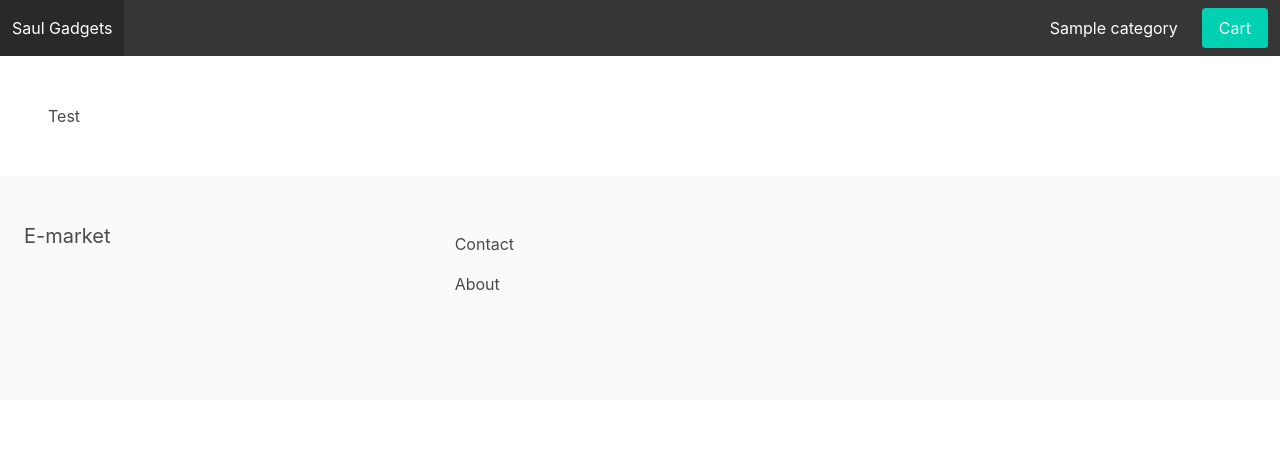
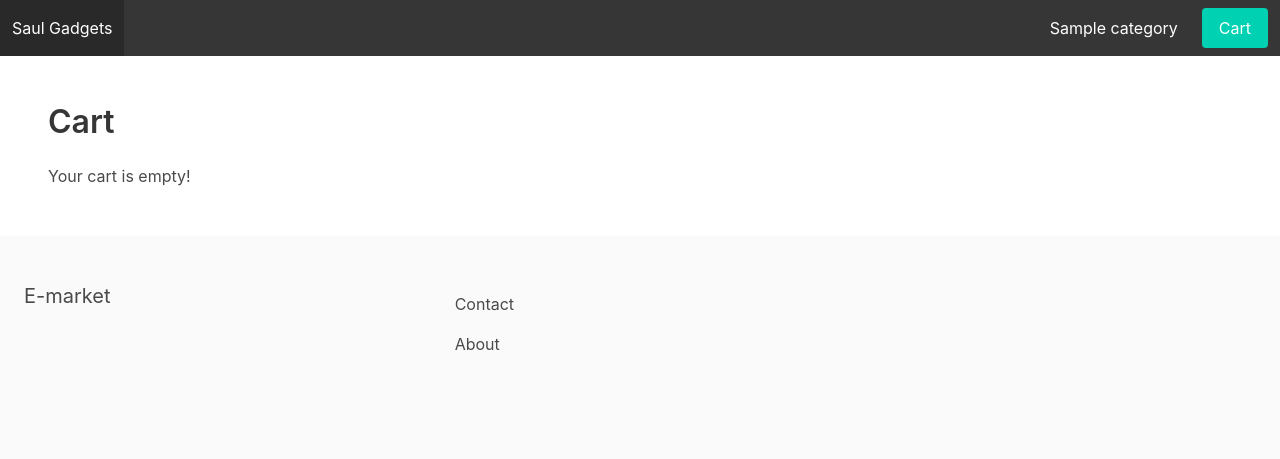
Before and after one commit to KaisarAyupov/Django-And-Vue-Ecommerce-Website-, a Django app: page /cart/ in a window 1280 px wide. Shown: the top 459 px of the page. Run offline with Django 3.2, Linux system fonts and the light colour scheme; tables that the repository leaves empty hold one stand-in row (values such as "Sample post").

Commit message:
Make it possible to add and remove products from the cart

```diff
--- a/e_market/apps/cart/cart.py
+++ b/e_market/apps/cart/cart.py
@@ -46,11 +46,6 @@ class Cart(object):
 
         self.save()
 
-    def has_product(self, product_id):
-        if str(product_id) in self.cart:
-            return True
-        else:
-            return False
 
     def remove(self, product_id):
         if product_id in self.cart:
@@ -60,13 +55,3 @@ class Cart(object):
     def save(self):
         self.session[settings.CART_SESSION_ID] = self.cart
         self.session.modified = True
-
-    def clear(self):
-        del self.session[settings.CART_SESSION_ID]
-        self.session.modified = True
-
-    def get_total_length(self):
-        return sum(int(item['quantity']) for item in self.cart.values())
-
-    def get_total_cost(self):
-        return sum(float(item['total_price']) for item in self)
--- a/e_market/apps/cart/templates/cart.html
+++ b/e_market/apps/cart/templates/cart.html
@@ -2,6 +2,60 @@
 {% block title %}Cart | {% endblock %}
 
 {% block content %}
+<div id="cartapp">
+    <h1 class="title">Cart</h1>
 
-<h1>Test</h1>
+    {% if cart %}
+    {% for item in cart %}
+    {% with product=item.product %}
+    <p>{{ product.title }}</p>
+    <button @click="removeFromCart({{ product.id }})" class="button is-danger">Remove</button>
+    {% endwith %}
+    {% endfor %}
+    {% else %}
+    <p>Your cart is empty!</p>
+    {% endif %}
+</div>
 {% endblock %}
+
+{% block scripts %}
+<script>
+    var productapp = new Vue({
+        el: '#cartapp',
+        delimeters: ['[[', ']]'],
+        data() {
+            return {
+
+            }
+        },
+        mounted() {
+            console.log('Mounted');
+        },
+        methods: {
+            removeFromCart(product_id) {
+                console.log('Remove product_id:', product_id);
+                var data = {
+                    'product_id': product_id
+                };
+                fetch('/api/remove_from_cart/', {
+                    method: 'POST',
+                    headers: {
+                        'Content-Type': 'application/json',
+                        'X-CSRFToken': '{{ csrf_token }}'
+                    },
+                    credentials: 'same-origin',
+                    body: JSON.stringify(data)
+                })
+                    .then((response) => {
+                        console.log(response)
+                        //this.products = this.products.filter(product => product.id !== product_id)
+                    })
+                    .catch(function (error) {
+                        console.log('Error 2');
+                        console.log(error);
+                    })
+            }
+        }
+    });
+</script>
+{% endblock %}
--- a/e_market/apps/cart/views.py
+++ b/e_market/apps/cart/views.py
@@ -1,4 +1,14 @@
-from django.shortcuts import render
+from django.conf import settings
+from django.shortcuts import render, redirect
+
+from .cart import Cart
+
 
 def cart_detail(request):
-    return render(request, 'cart.html')
+    cart = Cart(request)
+
+    context = {
+        'cart': cart,
+    }
+
+    return render(request, 'cart.html', context)
--- a/e_market/apps/store/templates/product_detail.html
+++ b/e_market/apps/store/templates/product_detail.html
@@ -32,7 +32,7 @@
                     'quantity': 1
                 };
 
-                fetch('/api/add_to_cart/', {
+                fetch('/api/api_add_to_cart/', {
                     method: 'POST',
                     headers: {
                         'Content-Type': 'application/json',
--- a/e_market/e_market/urls.py
+++ b/e_market/e_market/urls.py
@@ -20,7 +20,7 @@ from apps.cart.views import cart_detail
 from apps.core.views import frontpage, contact, about
 from apps.store.views import product_detail, category_detail
 
-from apps.store.api import api_add_to_cart
+from apps.store.api import api_add_to_cart, api_remove_from_cart
 
 urlpatterns = [
     path('', frontpage, name='frontpage'),
@@ -32,6 +32,7 @@ urlpatterns = [
     # API
 
     path('api/api_add_to_cart/', api_add_to_cart, name='api_add_to_cart'),
+    path('api/remove_from_cart/', api_remove_from_cart, name='api_remove_from_cart'),
 
     # Store
 
--- a/to_do.txt
+++ b/to_do.txt
@@ -31,5 +31,5 @@ Todo list for part 4:
 -DONE Add two settings for the cart in the settings file
 -DONE Rename cart view to cart_detail
 -DONE Create a Cart class
--Make it possible to add products to the cart
--Make it possible to remove products from the cart
+-DONE Make it possible to add products to the cart
+-DONE Make it possible to remove products from the cart
```
Also changed, not shown: e_market/apps/store/api.py (+10 -0 lines).
